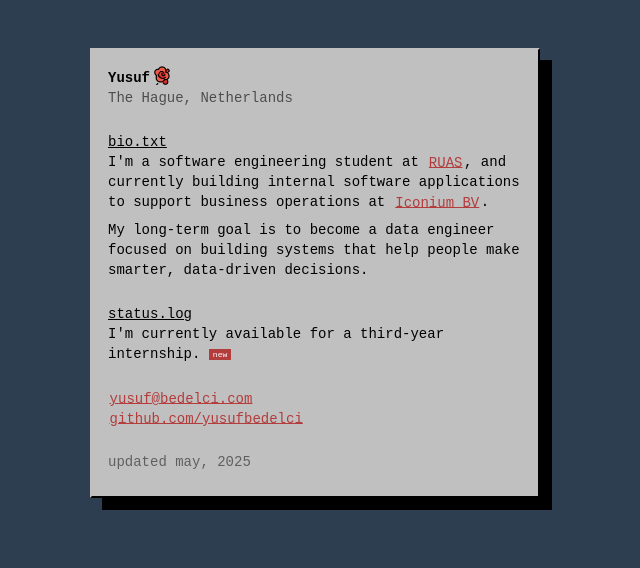
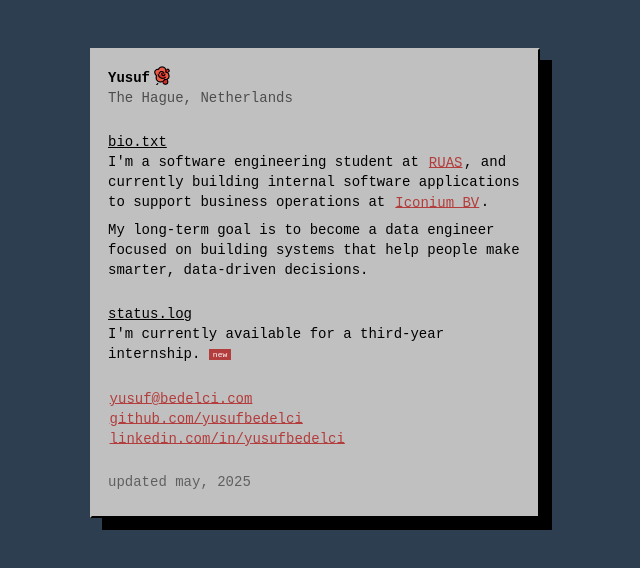
Before and after one commit to yusufbedelci/yusufbedelci.github.io, a plain HTML site: page index.html in a window 1280 px wide. Shown: the whole page, without its empty margins (325-965 px from the left). Drawn offline with Linux system fonts and the light colour scheme.

Commit message:
added linkedin link

```diff
--- a/index.html
+++ b/index.html
@@ -42,6 +42,9 @@
         <a href="https://github.com/yusufbedelci" target="_blank">
           github.com/yusufbedelci
         </a>
+        <a href="https://linkedin.com/in/yusufbedelci" target="_blank">
+          linkedin.com/in/yusufbedelci
+        </a>
       </section>
 
       <section>
```
Also changed, not shown: last-updated.txt.
